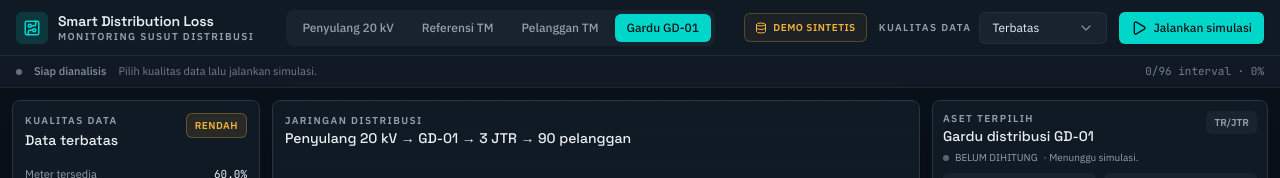
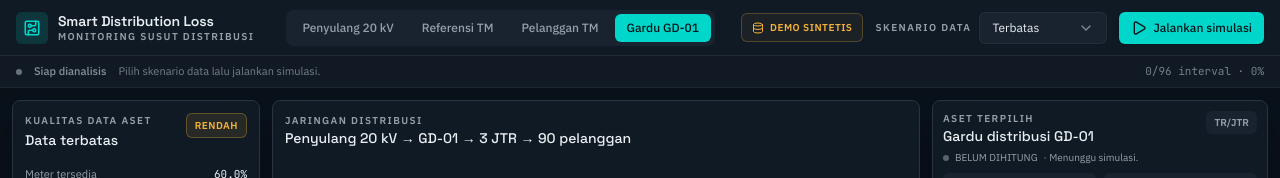
Before and after one commit to masarray/smart-distribution-loss, a React (Vite) app: page / in a window 1280 px wide. Shown: the top 178 px of the page. Built offline with nearby package versions, Linux system fonts and the light colour scheme.

Commit message:
Clarify data scenario versus selected-asset quality

```diff
--- a/src/App.tsx
+++ b/src/App.tsx
@@ -84,7 +84,7 @@ export default function App() {
         ? "Hasil terbaru siap."
         : state.status === "error"
           ? "Buka detail teknis untuk melihat penyebab."
-          : "Pilih kualitas data lalu jalankan simulasi.";
+          : "Pilih skenario data lalu jalankan simulasi.";
 
   return (
     <div className="flex h-screen flex-col overflow-hidden bg-background">
@@ -127,7 +127,7 @@ export default function App() {
             <Database className="size-3" /> DEMO SINTETIS
           </button>
           <div className="hidden items-center gap-2 lg:flex">
-            <span className="label-xs">Kualitas data</span>
+            <span className="label-xs">Skenario data</span>
             <Select value={preset} onValueChange={(value) => setPreset(value as Preset)} disabled={running}>
               <SelectTrigger className="h-8 w-32 border-border/70 bg-surface-2 text-xs">
                 <SelectValue />
@@ -173,7 +173,7 @@ export default function App() {
         <section className="panel flex min-h-0 flex-col p-3">
           <div className="flex items-start justify-between gap-3">
             <div>
-              <p className="label-xs">Kualitas data</p>
+              <p className="label-xs">Kualitas data aset</p>
               <p className="mt-0.5 font-display text-sm">{operatorQualityHeadline(operational.confidence)}</p>
             </div>
             <ConfidenceBadge level={operational.confidence} />
```
